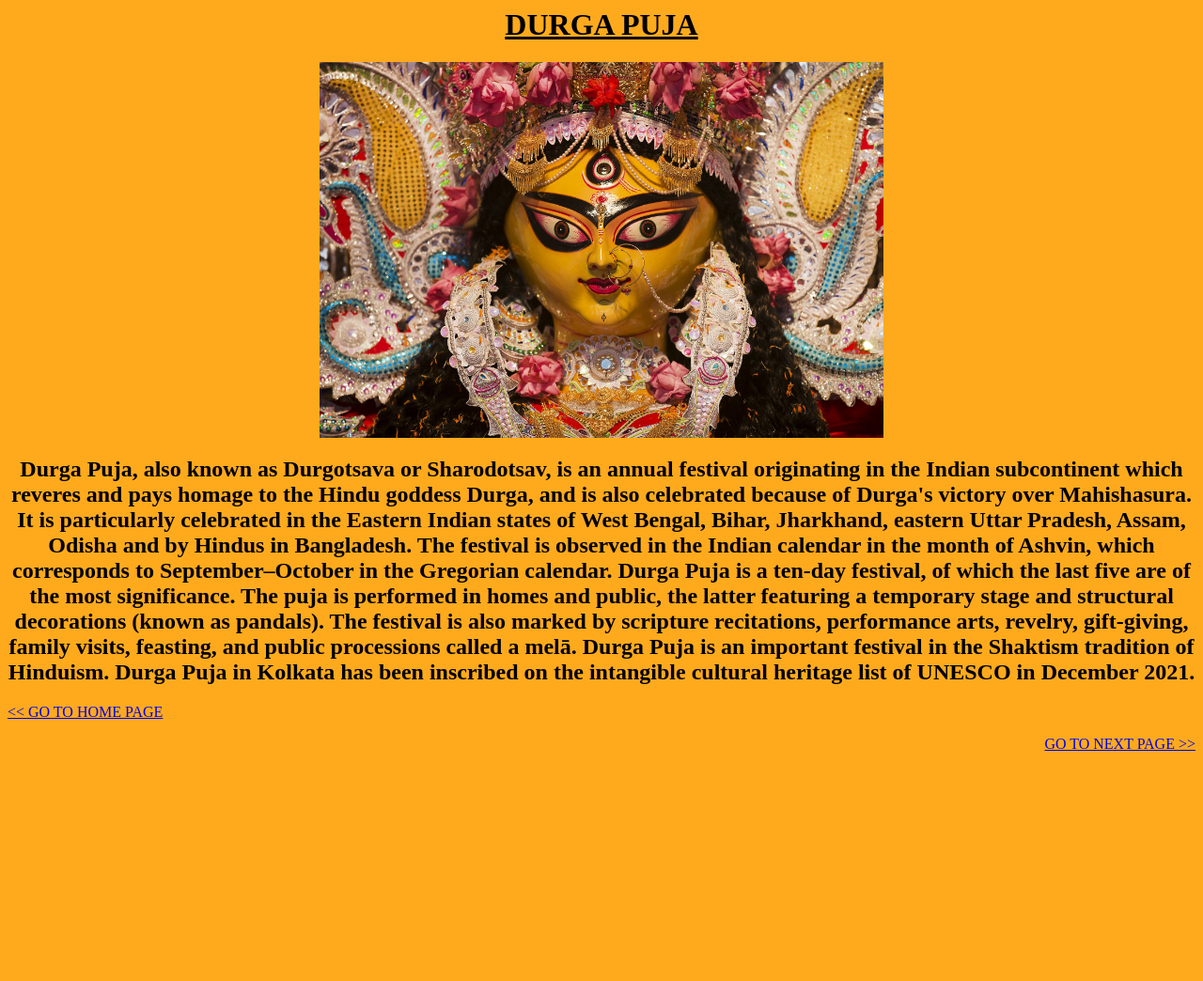
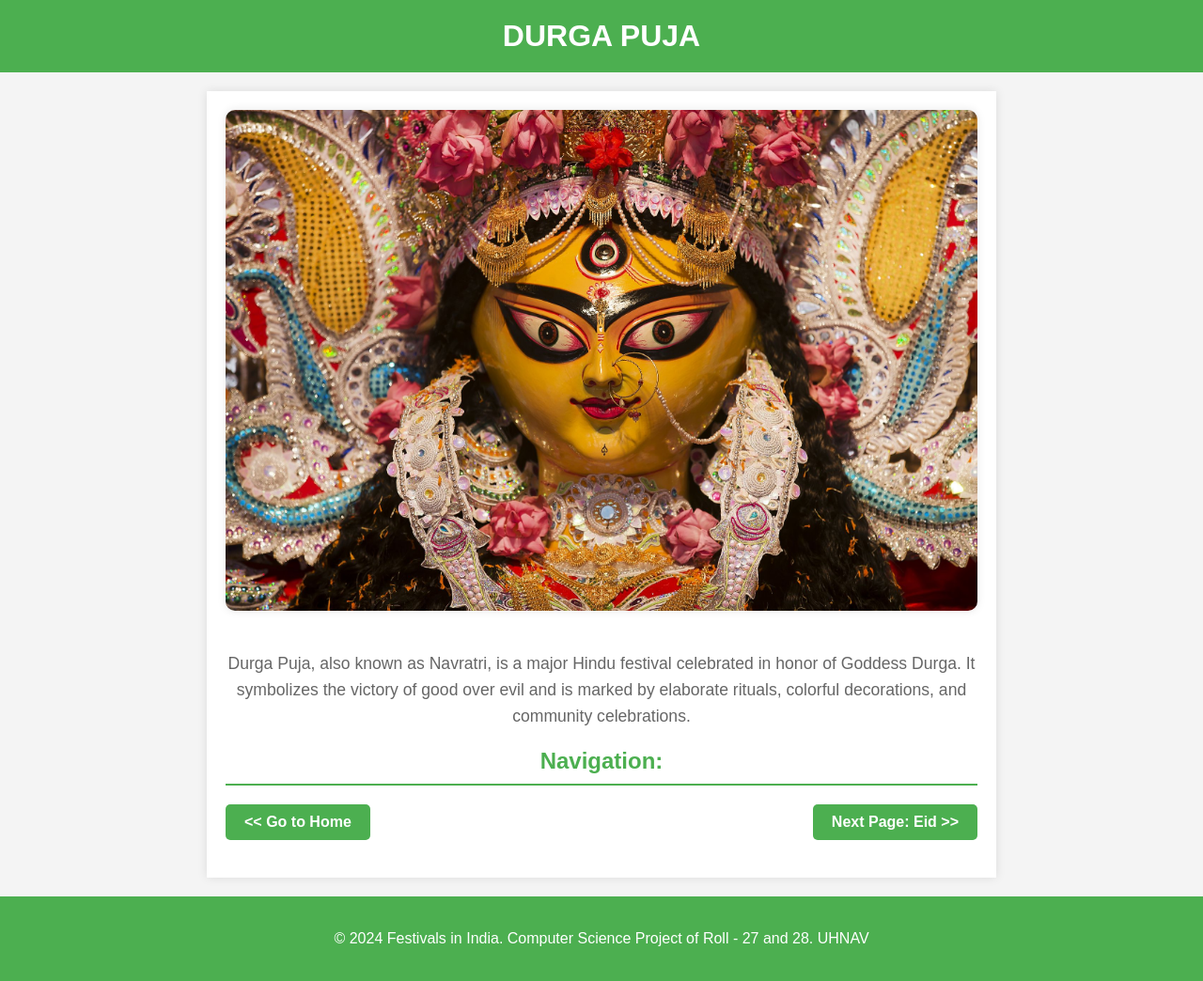
Before and after one commit to FlameInDark-Team/Computer-Science-2024, a plain HTML site: page Web Page-2.html in a window 1280 px wide. Shown: the whole page at 94% size. Before the commit the page ends 817 px from the top, so only its background shows below. Drawn offline with Linux system fonts and the light colour scheme.

Commit message:
Update Web Page-2.html

```diff
--- a/Web Page-2.html
+++ b/Web Page-2.html
@@ -1,16 +1,100 @@
-<html>
-    <Head>
-        <Title>
-            GURGA PUJA
-        </Title>
-    </Head>
-    <Body bgcolor="#FFAA1D">
-        <Center>
-        <u><H1>DURGA PUJA</H1></u>
-        <img src="DURGA PUJA.jpg" HEIGHT="400" WIDTH="600">
-        <H2>Durga Puja, also known as Durgotsava or Sharodotsav, is an annual festival originating in the Indian subcontinent which reveres and pays homage to the Hindu goddess Durga, and is also celebrated because of Durga's victory over Mahishasura. It is particularly celebrated in the Eastern Indian states of West Bengal, Bihar, Jharkhand, eastern Uttar Pradesh, Assam, Odisha and by Hindus in Bangladesh. The festival is observed in the Indian calendar in the month of Ashvin, which corresponds to September–October in the Gregorian calendar. Durga Puja is a ten-day festival, of which the last five are of the most significance. The puja is performed in homes and public, the latter featuring a temporary stage and structural decorations (known as pandals). The festival is also marked by scripture recitations, performance arts, revelry, gift-giving, family visits, feasting, and public processions called a melā. Durga Puja is an important festival in the Shaktism tradition of Hinduism. Durga Puja in Kolkata has been inscribed on the intangible cultural heritage list of UNESCO in December 2021.</H2>
-        </Center>
-        <A href="index.html"> << GO TO HOME PAGE</A>
-        <p align="right"><A href="Web Page-3.html">GO TO NEXT PAGE >> </A></p>
-    </Body>
+<!DOCTYPE html>
+<html lang="en">
+<head>
+    <meta charset="UTF-8">
+    <meta name="viewport" content="width=device-width, initial-scale=1.0">
+    <title>Durga Puja</title>
+    <style>
+        body {
+            font-family: Arial, sans-serif;
+            margin: 0;
+            padding: 0;
+            background-color: #f4f4f4;
+            color: #333;
+        }
+        header {
+            background-color: #4CAF50;
+            padding: 20px;
+            text-align: center;
+        }
+        header h1 {
+            margin: 0;
+            color: #fff;
+            text-transform: uppercase;
+        }
+        main {
+            max-width: 800px;
+            margin: 20px auto;
+            padding: 20px;
+            background-color: #fff;
+            box-shadow: 0 0 10px rgba(0, 0, 0, 0.1);
+            text-align: center;
+        }
+        main img {
+            width: 100%;
+            height: auto;
+            border-radius: 10px;
+            box-shadow: 0 0 10px rgba(0, 0, 0, 0.1);
+            margin-bottom: 20px;
+        }
+        main p {
+            font-size: 1.1em;
+            line-height: 1.6;
+            color: #666;
+            margin-bottom: 20px;
+        }
+        h2 {
+            border-bottom: 2px solid #4CAF50;
+            padding-bottom: 10px;
+            color: #4CAF50;
+            margin-bottom: 20px;
+        }
+        .button-container {
+            display: flex;
+            justify-content: space-between;
+            margin: 20px 0;
+        }
+        .button-container a {
+            text-decoration: none;
+            color: #fff;
+            font-weight: bold;
+            display: inline-block;
+            background-color: #4CAF50;
+            padding: 10px 20px;
+            border-radius: 5px;
+            transition: background-color 0.3s ease;
+        }
+        .button-container a:hover {
+            background-color: #333;
+            color: #fff;
+        }
+        footer {
+            text-align: center;
+            padding: 20px;
+            background-color: #4CAF50;
+            color: #fff;
+        }
+    </style>
+</head>
+<body>
+    <header>
+        <h1>Durga Puja</h1>
+    </header>
+    <main>
+        <section>
+            <img src="DURGA PUJA.JPG" alt="Durga Puja">
+            <p>Durga Puja, also known as Navratri, is a major Hindu festival celebrated in honor of Goddess Durga. It symbolizes the victory of good over evil and is marked by elaborate rituals, colorful decorations, and community celebrations.</p>
+        </section>
+        <section>
+            <h2>Navigation:</h2>
+            <div class="button-container">
+                <a href="index.html" target="_blank"><< Go to Home</a>
+                <a href="Web Page-3.html" target="_blank">Next Page: Eid >></a>
+            </div>
+        </section>
+    </main>
+    <footer>
+        <p>&copy; 2024 Festivals in India. Computer Science Project of Roll - 27 and 28. UHNAV</p>
+    </footer>
+</body>
 </html>
```
